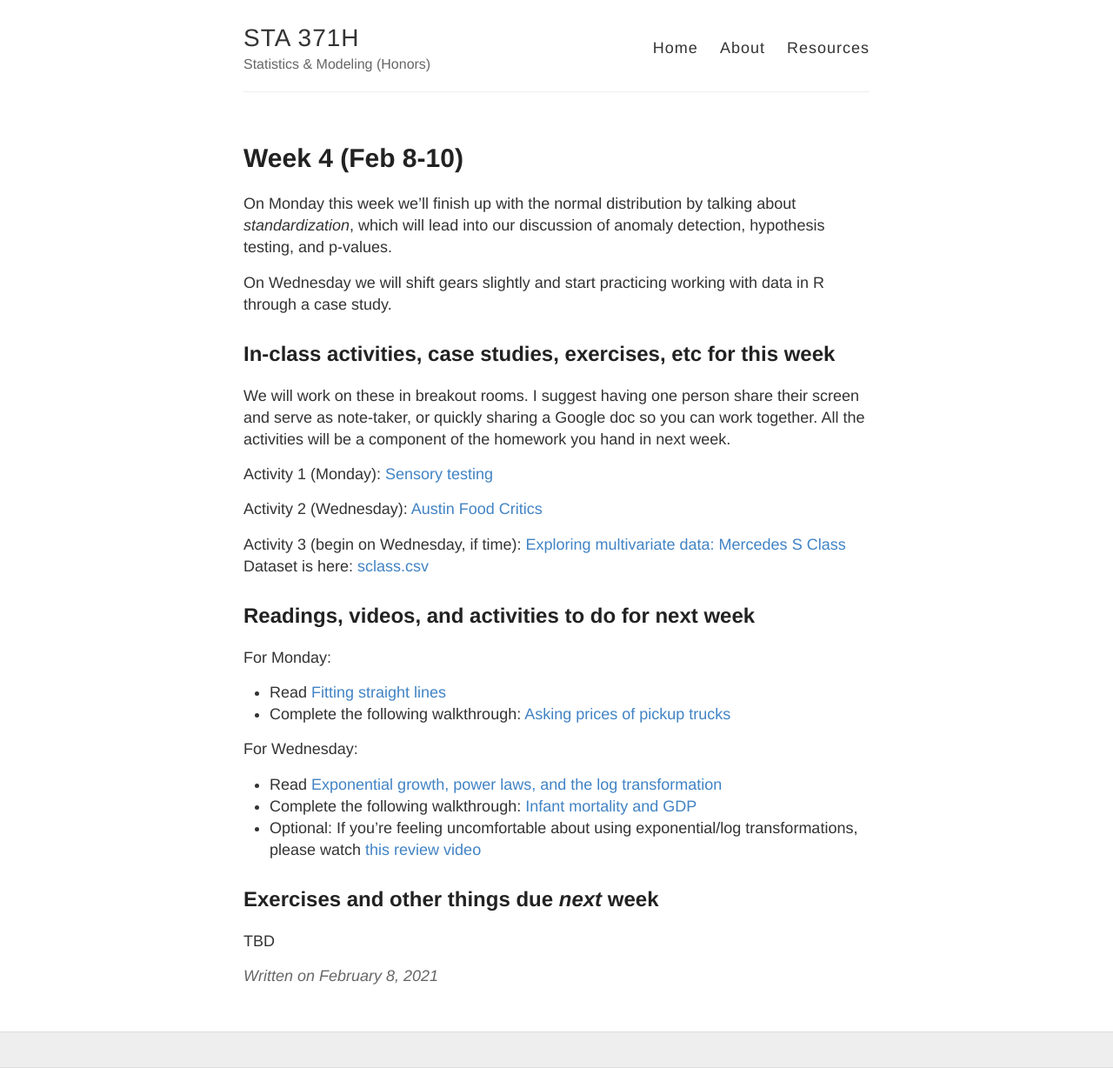
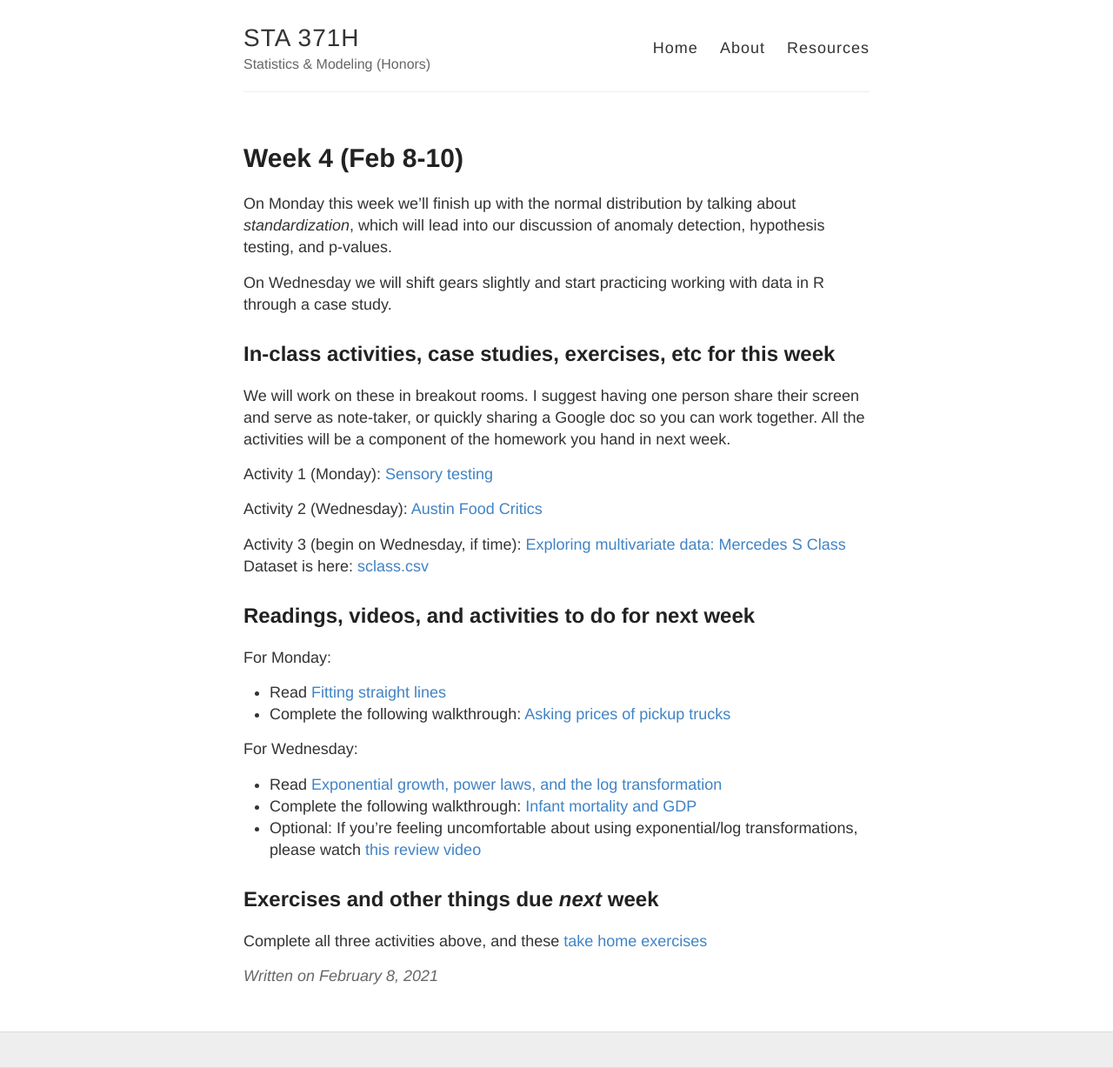
Before and after one commit to jaredsmurray/sta371h, a Jekyll site: the page built from docs/_posts/2021-02-08-Week-04.md, in a window 1280 px wide. Shown: the whole page at 87% size. Built offline with Jekyll 4.4.1, drawn with Linux system fonts in a browser that asks for light colours.

Commit message:
Update 2021-02-08-Week-04.md

```diff
--- a/docs/_posts/2021-02-08-Week-04.md
+++ b/docs/_posts/2021-02-08-Week-04.md
@@ -33,4 +33,4 @@ For Wednesday:
 
 ## Exercises and other things due *next* week
 
-TBD
+Complete all three activities above, and these [take home exercises](../files/hw3-2021.pdf)
```
